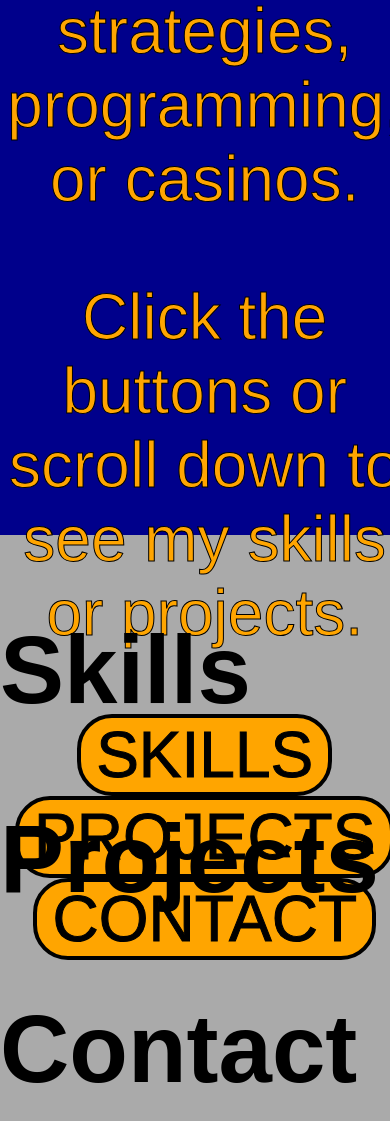
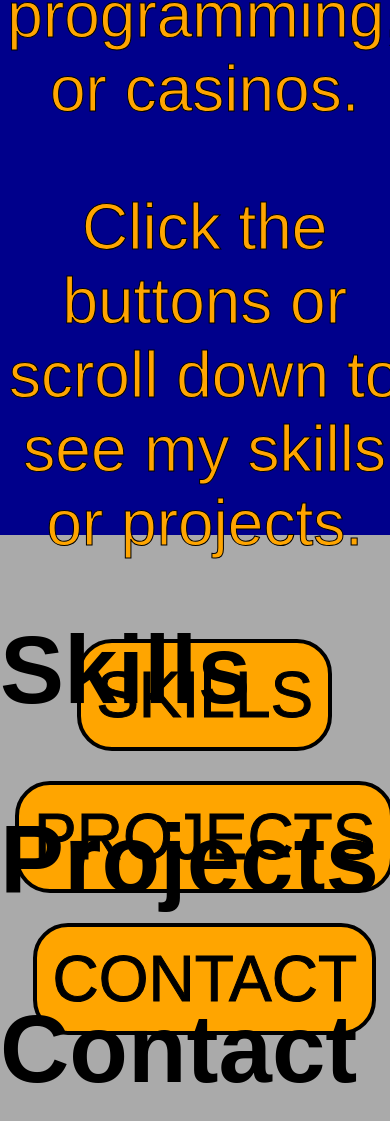
Before and after one commit to BAAMOSK/teemakwebsite, a plain HTML site: page index.html in a window 390 px wide. Shown: the part 309-1430 px from the top of the page. Drawn offline with Linux system fonts and the light colour scheme.

Commit message:
only mobile looks good

```diff
--- a/index.html
+++ b/index.html
@@ -6,7 +6,7 @@
     </head>
 
     <body>
-        <main>
+        <header>
             <div class="main">
                 <div class="main-text">
                     <h1>TEE MAK</h1>
@@ -23,7 +23,7 @@
                     <a href="#contact">CONTACT</a>
                 </div>
             </div>
-        </main>
+        </header>
 
         <section>
             <h1>Skills</h1>
--- a/styles.css
+++ b/styles.css
@@ -17,7 +17,7 @@ body {
     font-size: 4em;
 }
 
-main {
+header {
     display: flex;
     height: 100vh;
     font-size: 1em;
@@ -30,8 +30,8 @@ main {
 }
 
 .main {
-//    width: 50%;
-    margin: 0 auto;
+    //width: 100%;
+    //margin: 0 auto;
     color: orange;
     -webkit-text-stroke: 1px black;
 }
@@ -47,20 +47,29 @@ main {
 
 .anchors {
     display: flex;
-    //justify-content: space-around;
-}
-
-.anchors {
-    justify-content: center;
-    flex-wrap: wrap;
+    flex-direction: column;
+    //justify-content: center;
+    align-items: center;
+    //align-content: space-around;
 }
 
 .anchors a {
-    margin: 0 15px;
-    padding: 0 15px;
+    flex: 1 1 33%;
+    margin: 15px;
+    padding: 15px;
     background-color: orange;
     border: 4px solid black;
     border-radius: 35px;
     color: black;
     text-decoration: none;
 }
+
+@media(min-width:480px) {
+    body {
+        //font-size: 2em;
+    }
+}
+
+@media(min-width:768px) {
+
+}
```
Also changed, not shown: 1 other file.
